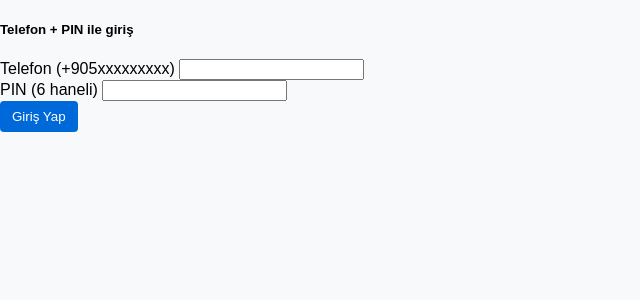
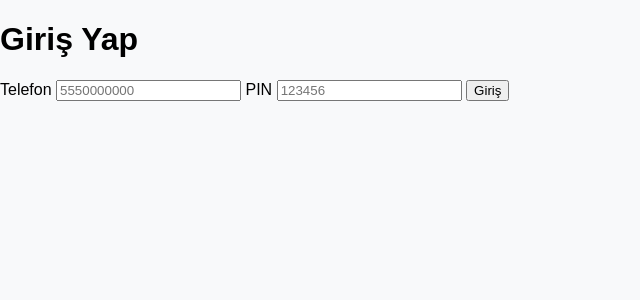
Before and after one commit to onlinemedyaa/nemtas-tugra-apartman, a Flask app: page /login in a window 1280 px wide. Shown: the part 18-318 px from the top of the page, without its empty margins (0-640 px from the left). Run offline with Flask 3, Linux system fonts and the light colour scheme.

Commit message:
Update login.html

```diff
--- a/templates/login.html
+++ b/templates/login.html
@@ -1,23 +1,11 @@
 {% extends "base.html" %}
 {% block content %}
-<div class="row justify-content-center">
-  <div class="col-md-4">
-    <div class="card">
-      <div class="card-body">
-        <h5 class="card-title">Telefon + PIN ile giriş</h5>
-        <form method="post">
-          <div class="mb-3">
-            <label class="form-label">Telefon (+905xxxxxxxxx)</label>
-            <input type="text" name="phone" class="form-control" required>
-          </div>
-          <div class="mb-3">
-            <label class="form-label">PIN (6 haneli)</label>
-            <input type="password" name="pin" class="form-control" required>
-          </div>
-          <button class="btn btn-primary w-100" type="submit">Giriş Yap</button>
-        </form>
-      </div>
-    </div>
-  </div>
-</div>
+<h1>Giriş Yap</h1>
+<form method="post">
+  <label>Telefon</label>
+  <input type="text" name="phone" placeholder="5550000000" required>
+  <label>PIN</label>
+  <input type="password" name="pin" placeholder="123456" required>
+  <button type="submit">Giriş</button>
+</form>
 {% endblock %}
```
